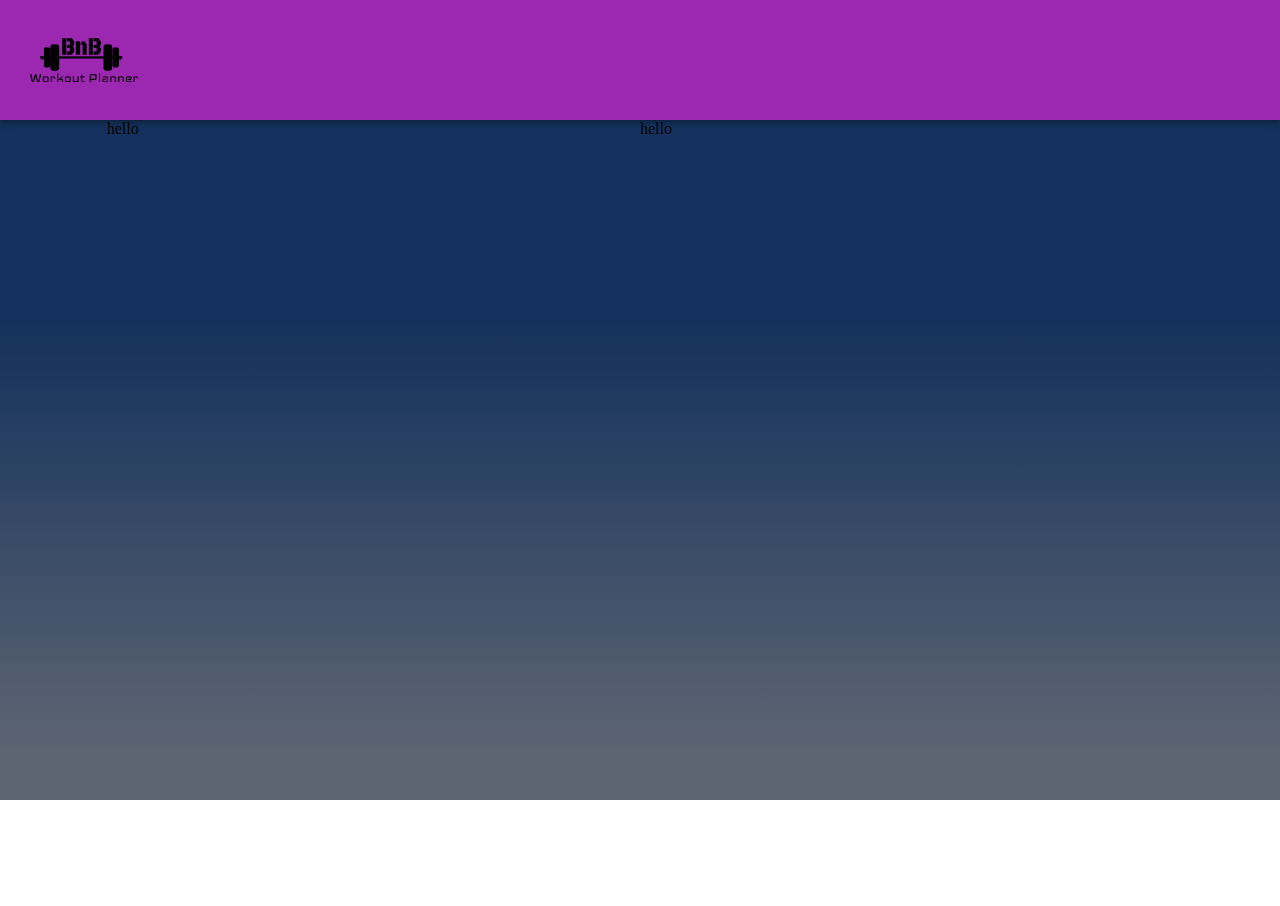
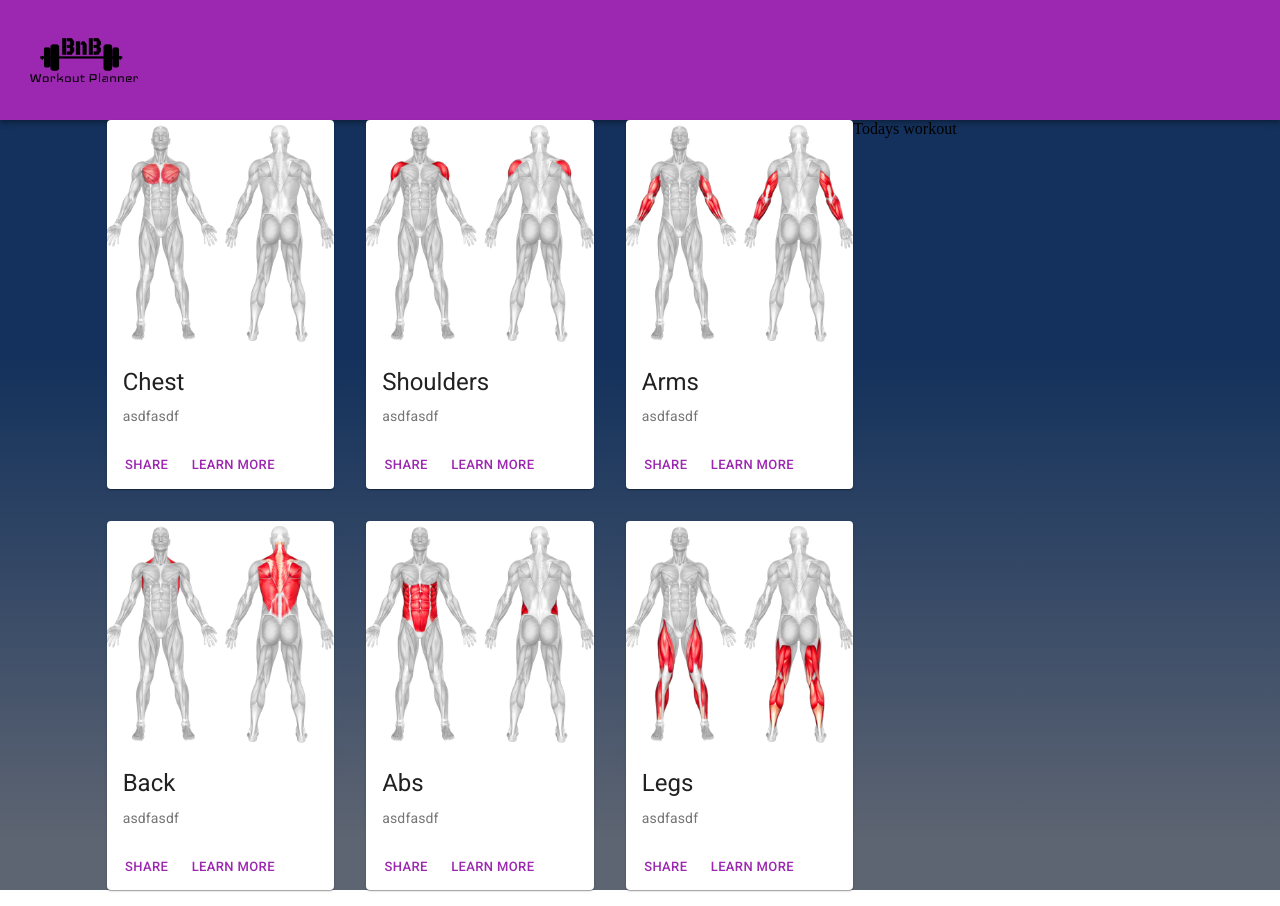
Before and after one commit to dae-hyun-kim/get_swole, a React (Create React App) app: page /home in a window 1280 px wide. Before the commit the page ends 800 px from the top, so only its background shows below. Built offline with nearby package versions, Linux system fonts and the light colour scheme.

Commit message:
added workout cards

```diff
--- a/src/components/LayOut/LayOut.module.css
+++ b/src/components/LayOut/LayOut.module.css
@@ -1,6 +1,5 @@
 .bg {
   width: 100%;
-  height: 100vh;
   background: rgb(94,101,114);
 	background: linear-gradient(0deg, rgba(94,101,114,1) 5%, rgba(19,49,92,1) 60%);
 }
--- a/src/components/TodaysWorkout/TodaysWorkout.js
+++ b/src/components/TodaysWorkout/TodaysWorkout.js
@@ -1,9 +1,10 @@
 import React from "react";
-import { Grid } from "@material-ui/core";
 
 const TodaysWorkout = () => {
   return (
-
+    <div>
+      Todays workout
+    </div>
   )
 }
 
--- /dev/null
+++ b/src/components/WorkOutCard/WorkOutCard.js
@@ -0,0 +1,53 @@
+import React from 'react';
+import { makeStyles } from '@material-ui/core/styles';
+import Card from '@material-ui/core/Card';
+import CardActionArea from '@material-ui/core/CardActionArea';
+import CardActions from '@material-ui/core/CardActions';
+import CardContent from '@material-ui/core/CardContent';
+import CardMedia from '@material-ui/core/CardMedia';
+import Button from '@material-ui/core/Button';
+import Typography from '@material-ui/core/Typography';
+import chest from "../../assets/imgs/chest.png"
+
+const useStyles = makeStyles({
+  root: {
+    maxWidth: 345,
+  },
+  media: {
+    height: 230,
+  },
+});
+
+const WorkOutCard = (props) => {
+  const classes = useStyles();
+  const { bodyPart, bodyImage, description } = props;
+  return (
+    <Card className={classes.root}>
+      <CardActionArea>
+        <CardMedia
+          className={classes.media}
+          image={bodyImage}
+          title=""
+        />
+        <CardContent>
+          <Typography gutterBottom variant="h5" component="h2">
+            {bodyPart}
+          </Typography>
+          <Typography variant="body2" color="textSecondary" component="p">
+            {description}
+          </Typography>
+        </CardContent>
+      </CardActionArea>
+      <CardActions>
+        <Button size="small" color="primary">
+          Share
+        </Button>
+        <Button size="small" color="primary">
+          Learn More
+        </Button>
+      </CardActions>
+    </Card>
+  );
+}
+
+export default WorkOutCard
--- a/src/components/WorkOutContainer/WorkOutContainer.js
+++ b/src/components/WorkOutContainer/WorkOutContainer.js
@@ -1,10 +1,22 @@
-import React from "react"
+import React from "react";
+import WorkOutCard from "../WorkOutCard/WorkOutCard"
+import { Grid } from "@material-ui/core";
+import WorkOutList from "../../constants"
 
 const WorkOutContainer = () => {
+
+  const getWorkOuts = (workOutObj) => {;
+    return (
+      <Grid item xs={12} sm={4}>
+        <WorkOutCard {...workOutObj} />
+      </Grid>
+    )
+  }
+
   return (
-    <div>
-      hello
-    </div>
+    <Grid container spacing={4}>
+        {WorkOutList.map(workOutObj => getWorkOuts(workOutObj))}
+    </Grid>
   )
 }
 
--- /dev/null
+++ b/src/constants.js
@@ -0,0 +1,39 @@
+import chest from "./assets/imgs/chest.png";
+import shoulder from "./assets/imgs/shoulder.png";
+import arms from "./assets/imgs/arms.png";
+import back from "./assets/imgs/back.png";
+import abs from "./assets/imgs/abs.png";
+import legs from "./assets/imgs/legs.png";
+
+export default [
+  {
+    bodyPart: "Chest",
+    bodyImage: chest,
+    description: "asdfasdf"
+  },
+  {
+    bodyPart: "Shoulders",
+    bodyImage: shoulder,
+    description: "asdfasdf"
+  },
+  {
+    bodyPart: "Arms",
+    bodyImage: arms,
+    description: "asdfasdf"
+  },
+  {
+    bodyPart: "Back",
+    bodyImage: back,
+    description: "asdfasdf"
+  },
+  {
+    bodyPart: "Abs",
+    bodyImage: abs,
+    description: "asdfasdf"
+  },
+  {
+    bodyPart: "Legs",
+    bodyImage: legs,
+    description: "asdfasdf"
+  },
+]
--- a/src/routes/Home.js
+++ b/src/routes/Home.js
@@ -1,7 +1,8 @@
 import React from "react";
 import { Grid } from "@material-ui/core";
 import NavBar from "../components/NavBar/NavBar";
-import WorkOutContainer from "../components/WorkOutContainer/WorkOutContainer"
+import WorkOutContainer from "../components/WorkOutContainer/WorkOutContainer";
+import TodaysWorkout from "../components/TodaysWorkout/TodaysWorkout"
 
 const Home = () => {
   return (
@@ -11,11 +12,11 @@ const Home = () => {
       </Grid>
       <Grid item container>
         <Grid item xs={0} sm={1}/>
-        <Grid item xs={6} sm={5}>
+        <Grid item xs={8} sm={7}>
           <WorkOutContainer/>
         </Grid>
-        <Grid item xs={6} sm={5}>
-          <WorkOutContainer />
+        <Grid item xs={4} sm={3}>
+          <TodaysWorkout />
         </Grid>
         <Grid item xs={0} sm={1}/>
       </Grid>
```
